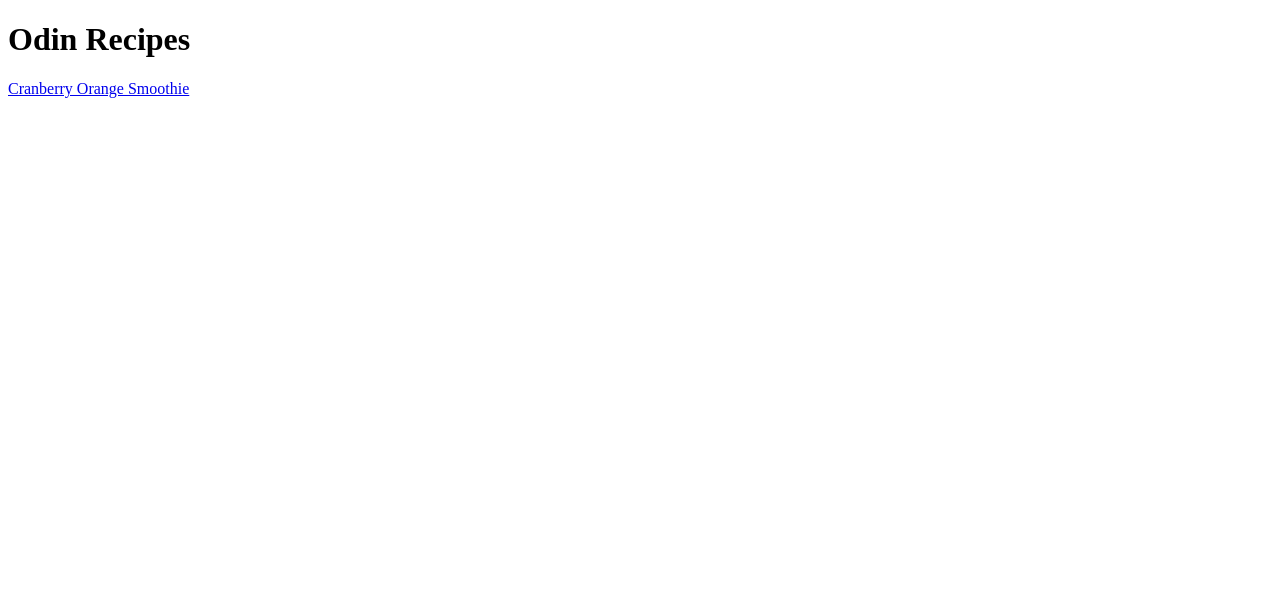
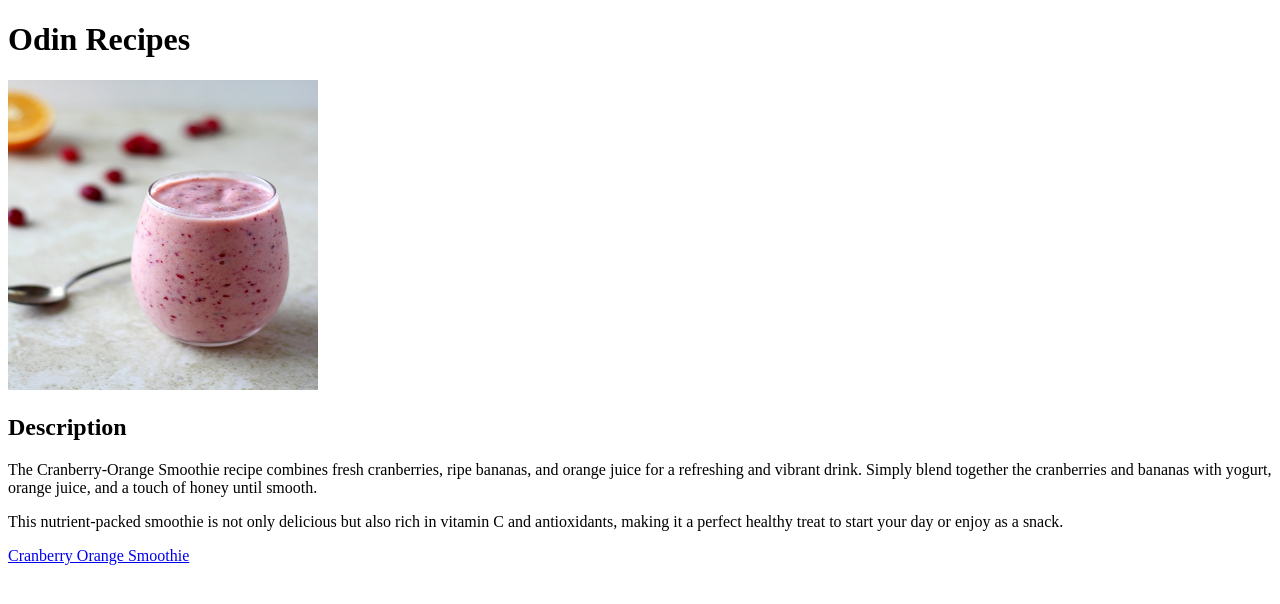
Before and after one commit to kelsonpy/odin-recipes, a plain HTML site: page index.html in a window 1280 px wide. Drawn offline with Linux system fonts and the light colour scheme.

Commit message:
Iteration 2: recipe page officially completed

```diff
--- a/index.html
+++ b/index.html
@@ -7,6 +7,17 @@
 
     <body>
         <h1>Odin Recipes</h1>
+        <img src="./images/cranberry.jpg" alt="image of a cranberry orange smoothie" height="310" width="310">
+        <h2>Description</h2>
+        <p>
+            The Cranberry-Orange Smoothie recipe combines fresh cranberries, ripe bananas, and orange juice for a refreshing and vibrant drink.
+            Simply blend together the cranberries and bananas with yogurt, orange juice, and a touch of honey until smooth.
+        <p>
+            This nutrient-packed smoothie is not only delicious but also rich in vitamin C and antioxidants,
+            making it a perfect healthy treat to start your day or enjoy as a snack.
+        </p>
+
+
 
         <a href="./recipes/smoothie.html">Cranberry Orange Smoothie</a>
     </body>
```
Also changed, not shown: images/cranberry.jpg (added).
